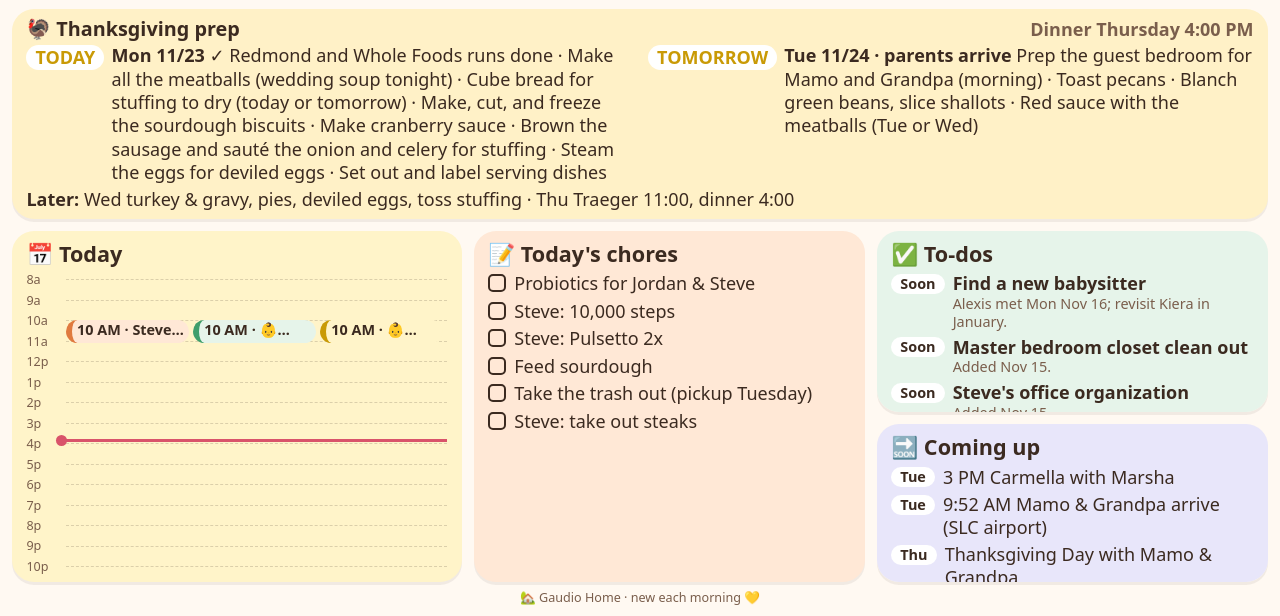
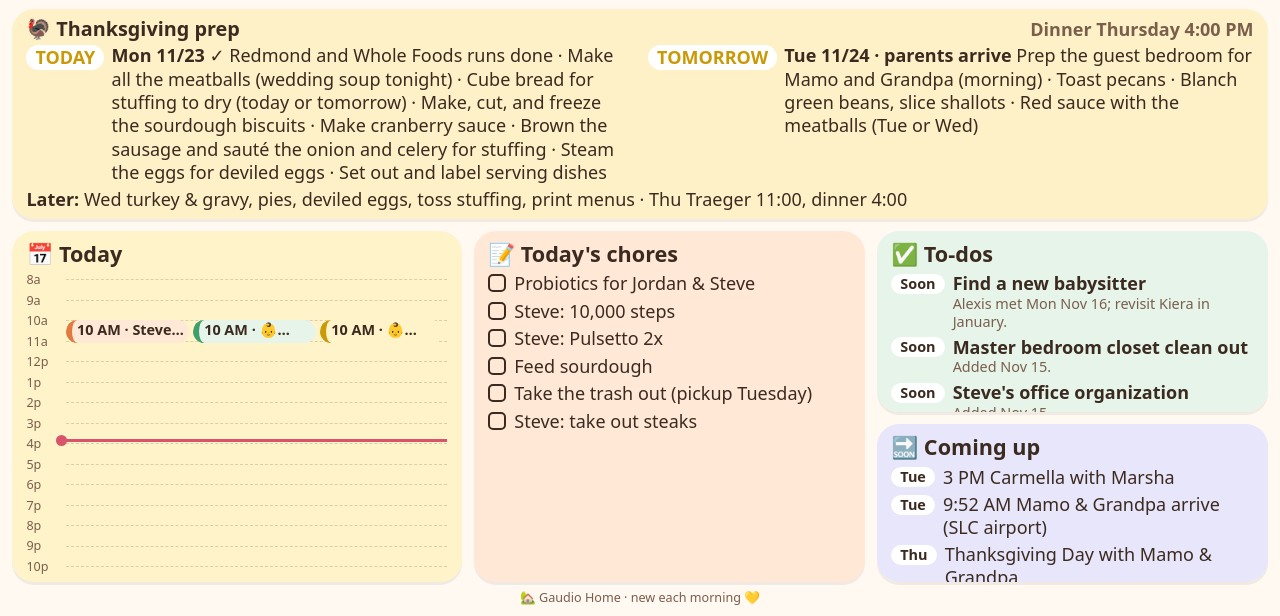
Before and after one commit to GaudioFam/gh-c07dcd4335, a plain HTML site: page index.html in a window 1280 px wide. Shown: the part 184-800 px from the top of the page. Drawn offline with Linux system fonts and the light colour scheme.

Commit message:
update 2026-11-23 15:49

```diff
--- a/index.html
+++ b/index.html
@@ -78,14 +78,14 @@ const TG_DAYS=[
   {date:'2026-11-22',short:'Sun',items:['Take the turkey out of the freezer to thaw','Make the citrus vinaigrette and caper-raisin vinaigrette','Roll 2 pie crusts into the glass pie plates and freeze; keep apple top disc and quiche disc frozen','Cube bread for stuffing to dry','Prep the basement bathroom for Mamo and Grandpa']},
   {date:'2026-11-23',short:'Mon',items:['✓ Redmond and Whole Foods runs done','Make all the meatballs (wedding soup tonight)','Cube bread for stuffing to dry (today or tomorrow)','Make, cut, and freeze the sourdough biscuits','Make cranberry sauce','Brown the sausage and sauté the onion and celery for stuffing','Steam the eggs for deviled eggs','Set out and label serving dishes']},
   {date:'2026-11-24',short:'Tue',items:['Prep the guest bedroom for Mamo and Grandpa (morning)','Toast pecans','Blanch green beans, slice shallots','Red sauce with the meatballs (Tue or Wed)']},
-  {date:'2026-11-25',short:'Wed',items:['Steve spatchcocks and dry-brines the turkey (still thawing)','Jordan makes gravy from the wings, backbone, and neck','Bake the pumpkin pie and the double-crust apple pie','Make the deviled eggs','Toss the stuffing and refrigerate']},
+  {date:'2026-11-25',short:'Wed',items:['Steve spatchcocks and dry-brines the turkey (still thawing)','Jordan makes gravy from the wings, backbone, and neck','Bake the pumpkin pie and the double-crust apple pie','Make the deviled eggs','Toss the stuffing and refrigerate','Print Thanksgiving menus']},
   {date:'2026-11-26',short:'Thu',items:['11:00 Traeger on','11:30 Turkey on','~2:45 Turkey off; stuffing in the oven','3:30 Biscuits in','4:00 Dinner']}
 ];
 const TG_LATER={
   '2026-11-22':'thaw turkey, vinaigrettes, crusts, cube bread, basement bath',
   '2026-11-23':'meatballs, cube bread, biscuits, cranberry, stuffing base, eggs, dishes',
   '2026-11-24':'guest room, pecans, beans, red sauce',
-  '2026-11-25':'turkey & gravy, pies, deviled eggs, toss stuffing',
+  '2026-11-25':'turkey & gravy, pies, deviled eggs, toss stuffing, print menus',
   '2026-11-26':'Traeger 11:00, dinner 4:00'
 };
 function tgHead(d){
```
